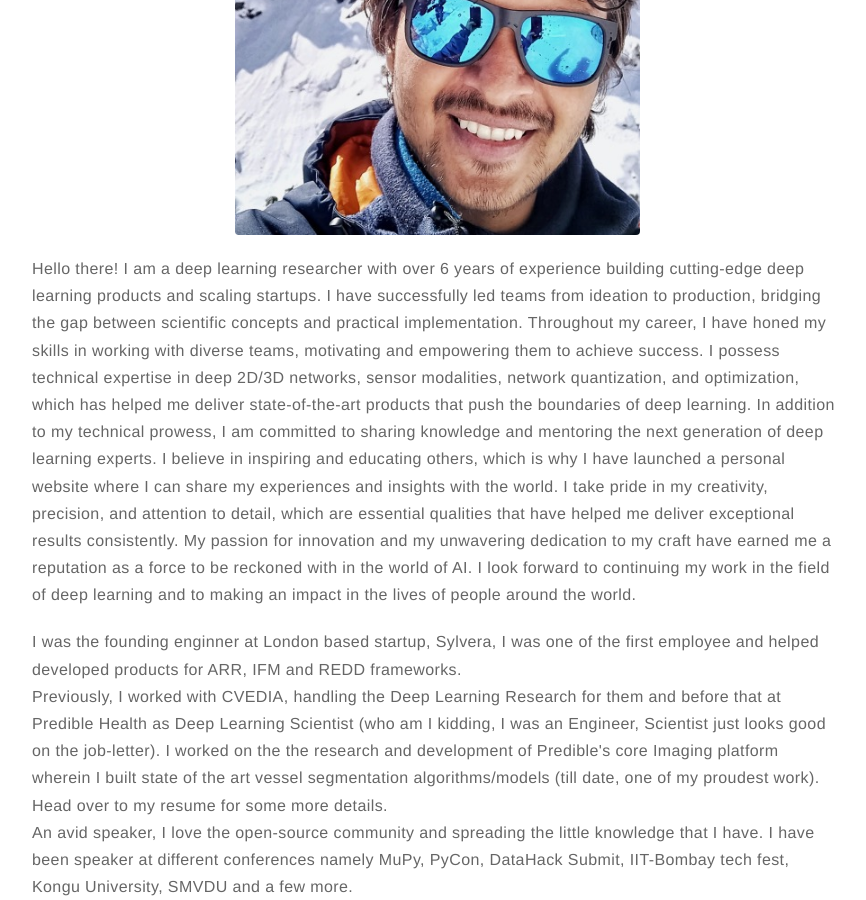
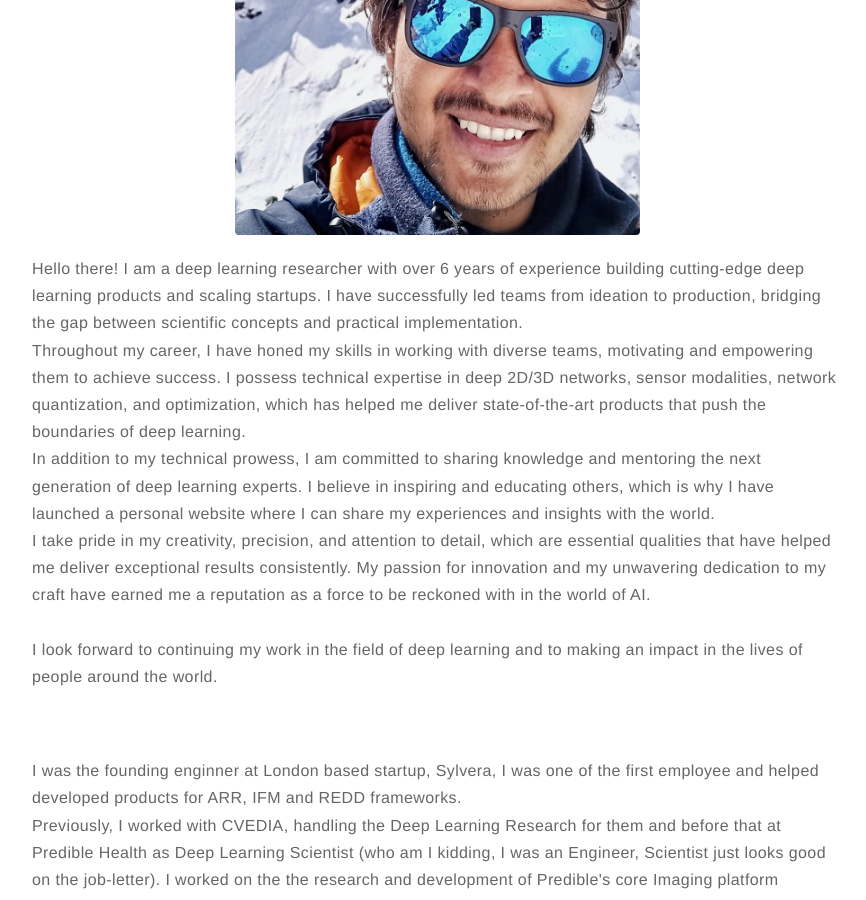
Before and after one commit to iabhi7/iabhi7.github.io, a Jekyll site: the page built from about.md, in a window 1280 px wide and 900 px high, scrolled down 295 px. Shown: the whole window, without its empty margins (203-1069 px from the left). Built offline with Jekyll 4.4.1, drawn with Linux system fonts in a browser that asks for light colours.

Commit message:
formatting

```diff
--- a/about.md
+++ b/about.md
@@ -4,21 +4,21 @@ layout: page
 ---
 ![Profile Image]({% if site.external-image %}{{ site.picture }}{% else %}{{ site.url }}/{{ site.picture }}{% endif %})
 
-<p>Hello there! I am a deep learning researcher with over 6 years of experience building cutting-edge deep learning products and scaling startups. I have successfully led teams from ideation to production, bridging the gap between scientific concepts and practical implementation.
+<p>Hello there! I am a deep learning researcher with over 6 years of experience building cutting-edge deep learning products and scaling startups. I have successfully led teams from ideation to production, bridging the gap between scientific concepts and practical implementation.<br/>
 
-Throughout my career, I have honed my skills in working with diverse teams, motivating and empowering them to achieve success. I possess technical expertise in deep 2D/3D networks, sensor modalities, network quantization, and optimization, which has helped me deliver state-of-the-art products that push the boundaries of deep learning.
+Throughout my career, I have honed my skills in working with diverse teams, motivating and empowering them to achieve success. I possess technical expertise in deep 2D/3D networks, sensor modalities, network quantization, and optimization, which has helped me deliver state-of-the-art products that push the boundaries of deep learning.<br/>
 
-In addition to my technical prowess, I am committed to sharing knowledge and mentoring the next generation of deep learning experts. I believe in inspiring and educating others, which is why I have launched a personal website where I can share my experiences and insights with the world.
+In addition to my technical prowess, I am committed to sharing knowledge and mentoring the next generation of deep learning experts. I believe in inspiring and educating others, which is why I have launched a personal website where I can share my experiences and insights with the world.<br/>
 
-I take pride in my creativity, precision, and attention to detail, which are essential qualities that have helped me deliver exceptional results consistently. My passion for innovation and my unwavering dedication to my craft have earned me a reputation as a force to be reckoned with in the world of AI.
+I take pride in my creativity, precision, and attention to detail, which are essential qualities that have helped me deliver exceptional results consistently. My passion for innovation and my unwavering dedication to my craft have earned me a reputation as a force to be reckoned with in the world of AI.<br/><br/>
 
-I look forward to continuing my work in the field of deep learning and to making an impact in the lives of people around the world.</p>
+I look forward to continuing my work in the field of deep learning and to making an impact in the lives of people around the world.</p><br/>
 
 <p>I was the founding enginner at London based startup, Sylvera, I was one of the first employee and helped developed products for ARR, IFM and REDD frameworks.<br/>
 
 Previously, I worked with CVEDIA, handling the Deep Learning Research for them and before that at Predible Health as Deep Learning Scientist (who am I kidding, I was an Engineer, Scientist just looks good on the job-letter). I worked on the the research and development of Predible's core Imaging platform wherein I built state of the art vessel segmentation algorithms/models (till date, one of my proudest work). Head over to my resume for some more details.<br/>
 
-An avid speaker, I love the open-source community and spreading the little knowledge that I have. I have been speaker at different conferences namely MuPy, PyCon, DataHack Submit, IIT-Bombay tech fest, Kongu University, SMVDU and a few more.</p>
+An avid speaker, I love the open-source community and spreading the little knowledge that I have. I have been speaker at different conferences namely MuPy, PyCon, DataHack Submit, IIT-Bombay tech fest, Kongu University, SMVDU and a few more.</p><br/>
 
 <h3> The personal me </h3>
 <p>Born in Jharkhand, India, brought-up/studies/been to almost all across the country. The cliche tech guy, I said cliche because you would usually find me with my Laptop with headphones on.
```
